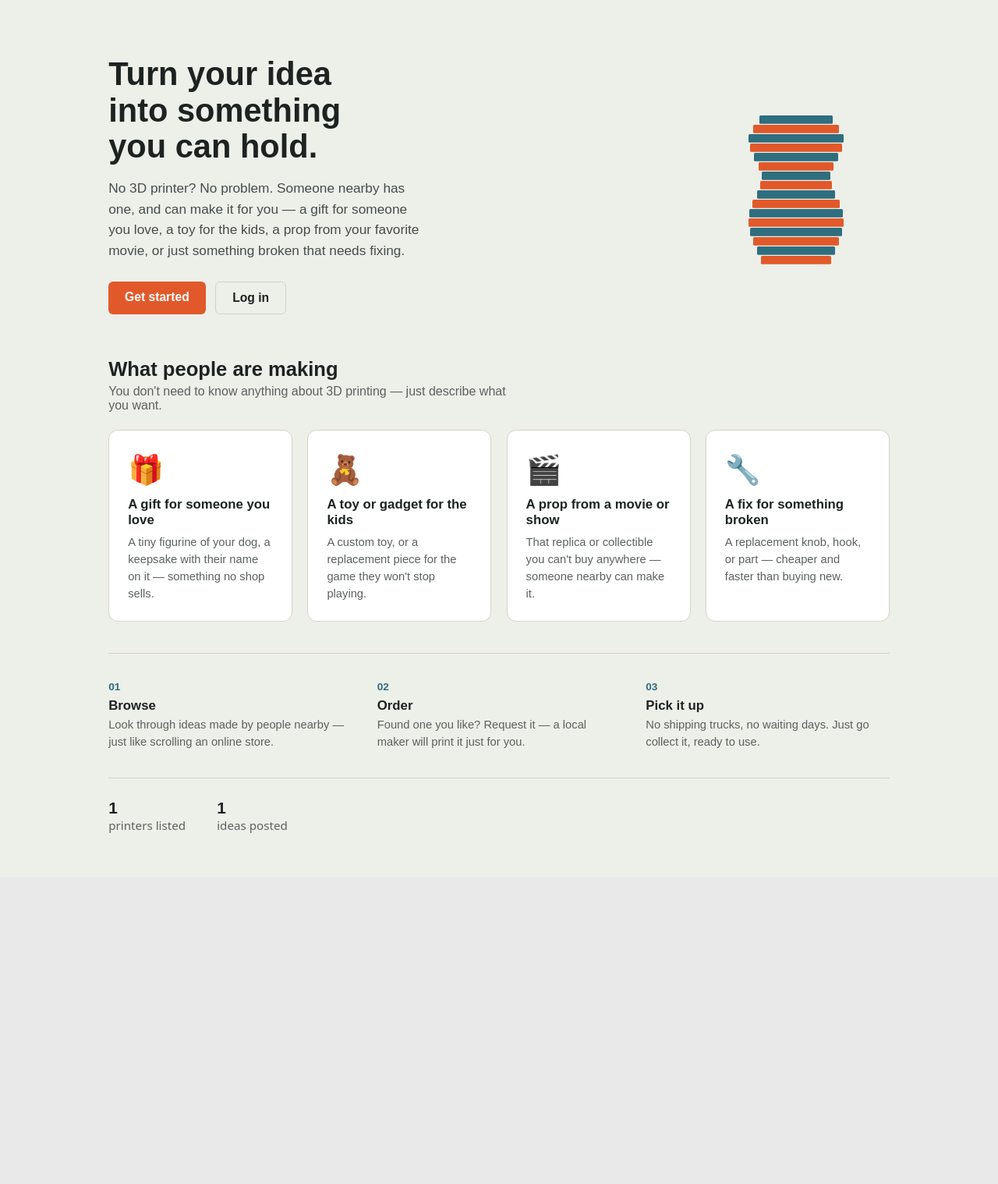
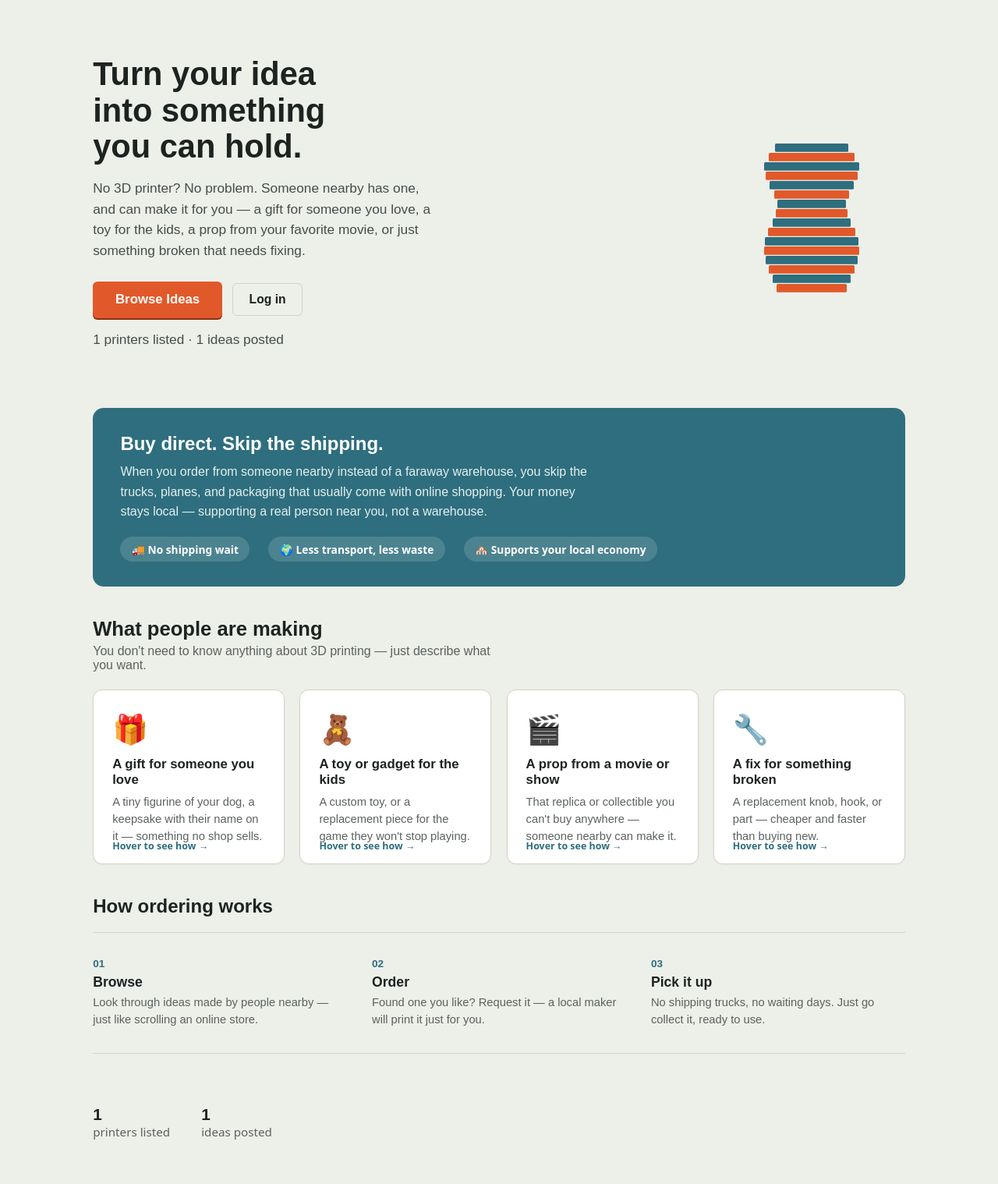
Before and after one commit to HappyMe2030/Just4fun, a Flask app: template templates/home.html in a window 1280 px wide. Shown: the part 54-1572 px from the top of the page at 78% size. Before the commit the page ends 1122 px from the top, so only its background shows below. Run offline with Flask 3, Linux system fonts and the light colour scheme; the template is opened without the code that fills it: most values are stand-ins (such as "Sample title", 1, 10 or a date in 2020); parts of the project's set-up code (start-up, migrations or seed data) failed here and were passed over; some libraries are stand-ins or nearby versions.

Commit message:
Add files via upload

```diff
--- a/templates/home.html
+++ b/templates/home.html
@@ -1,16 +1,19 @@
 {#
   Design notes (kept for future passes):
-  Color: --ink #1C2321 (warm charcoal), --bg #EDEFE9 (pale sage-grey, cooler
-    than the cliché warm cream), --accent #E1592A (hot-extruded PLA orange,
-    more saturated/red than a terracotta clay tone), --accent2 #2E6E7E
-    (blueprint teal), --line #D6D2C4.
-  Type: "Space Grotesk" for display/headline (technical, blueprint feel),
-    "IBM Plex Sans" for body (engineering-adjacent, distinct weight).
-  Layout: asymmetric hero, left-aligned copy + right-side SVG of a print
-    literally building up in cross-section layers, bottom to top — the
-    single orchestrated on-load animation, grounded in the actual subject
-    rather than decorative. "How it works" uses numbers because it truly
-    is a 3-step sequence.
+  Color: --ink #1C2321 (warm charcoal), --bg #EDEFE9 (pale sage-grey), --accent
+    #E1592A (hot-extruded PLA orange — doubles nicely as a familiar "shop CTA"
+    orange for e-commerce-literate visitors), --accent2 #2E6E7E (teal), --line
+    #D6D2C4.
+  Type: "Space Grotesk" for display/headline, "IBM Plex Sans" for body.
+  This pass leans the layout toward familiar online-shopping patterns (a
+  product-grid-like idea section, a single primary "shop now" CTA, trust
+  badges) for visitors who know Amazon-style shopping but not 3D printing —
+  so jargon (materials, build volume, technology) stays out of this page
+  entirely and lives only on the actual forms. The per-example hover reveal
+  teaches the two real flows (contact-the-owner vs. browse-and-order) without
+  more reading; the mission band explains *why* (skips shipping, keeps money
+  local) since that's the actual pitch for buying from a nearby maker instead
+  of a warehouse.
 #}
 {% extends "base.html" %}
 {% block content %}
@@ -27,15 +30,15 @@
   @import url('https://fonts.googleapis.com/css2?family=Space+Grotesk:wght@500;600;700&family=IBM+Plex+Sans:wght@400;500&display=swap');
 
   body { background: var(--bg); }
-  main { max-width: 1040px; }
+  main { max-width: 1080px; }
 
   .landing h1, .landing h2, .landing h3 { font-family: 'Space Grotesk', sans-serif; color: var(--ink); }
   .landing p, .landing a, .landing li { font-family: 'IBM Plex Sans', sans-serif; }
 
-  .hero { display: flex; align-items: center; gap: 2.5rem; padding: 2.5rem 0 3rem; }
+  .hero { display: flex; align-items: center; gap: 2.5rem; padding: 2.5rem 0 2.5rem; }
   .hero-copy { flex: 1 1 340px; }
-  .hero-copy h1 { font-size: 2.6rem; line-height: 1.12; font-weight: 700; margin: 0 0 1rem; max-width: 15ch; }
-  .hero-copy p { font-size: 1.08rem; line-height: 1.55; color: #454e4b; max-width: 42ch; margin: 0 0 1.6rem; }
+  .hero-copy h1 { font-size: 2.6rem; line-height: 1.12; font-weight: 700; margin: 0 0 1rem; max-width: 16ch; }
+  .hero-copy p { font-size: 1.08rem; line-height: 1.55; color: #454e4b; max-width: 46ch; margin: 0 0 1.6rem; }
   .hero-art { flex: 0 0 240px; }
   .hero-art svg { width: 100%; height: auto; }
   .layer {
@@ -53,52 +56,81 @@
     .layer { animation: none; opacity: 1; }
   }
 
-  .cta-row { display: flex; gap: 0.8rem; flex-wrap: wrap; }
+  .cta-row { display: flex; gap: 0.8rem; flex-wrap: wrap; align-items: center; }
   .cta-primary, .cta-secondary {
-    font-family: 'Space Grotesk', sans-serif; font-weight: 600; font-size: 0.98rem;
+    font-family: 'Space Grotesk', sans-serif; font-weight: 600;
     padding: 0.7rem 1.3rem; border-radius: 6px; text-decoration: none; display: inline-block;
   }
-  .cta-primary { background: var(--accent); color: white; }
+  .cta-primary { background: var(--accent); color: white; font-size: 1.05rem; padding: 0.85rem 1.8rem;
+                 box-shadow: 0 2px 0 var(--accent-ink); }
   .cta-primary:hover { background: var(--accent-ink); }
-  .cta-secondary { background: transparent; color: var(--ink); border: 1.5px solid var(--line); }
+  .cta-secondary { background: transparent; color: var(--ink); border: 1.5px solid var(--line); font-size: 0.98rem; }
   .cta-secondary:hover { border-color: var(--ink); }
+  .trust-line { font-size: 0.86rem; color: #6b726e; }
 
+  /* mission band */
+  .mission { background: var(--accent2); color: white; border-radius: 14px;
+             padding: 2rem 2.2rem; margin: 0.5rem 0 2.5rem; }
+  .mission h2 { color: white; font-size: 1.5rem; margin: 0 0 0.6rem; }
+  .mission p { color: #e4f0ee; font-size: 1rem; line-height: 1.6; max-width: 70ch; margin: 0 0 1.2rem; }
+  .mission-badges { display: flex; gap: 1.5rem; flex-wrap: wrap; }
+  .mission-badges span { background: rgba(255,255,255,0.14); border-radius: 20px;
+                          padding: 0.4rem 0.9rem; font-size: 0.86rem; font-weight: 600; }
+
+  /* how it works, retail framing */
+  .how-it-works-wrap { margin-bottom: 2.5rem; }
+  .how-it-works-wrap > h2 { font-size: 1.5rem; margin: 0 0 1.2rem; }
   .how-it-works { border-top: 1px solid var(--line); border-bottom: 1px solid var(--line);
-                   padding: 2.2rem 0; display: flex; gap: 2rem; flex-wrap: wrap; }
+                   padding: 2rem 0; display: flex; gap: 2rem; flex-wrap: wrap; }
   .step { flex: 1 1 220px; }
   .step .num { font-family: 'Space Grotesk', sans-serif; font-weight: 700; font-size: 0.85rem;
                color: var(--accent2); display: block; margin-bottom: 0.4rem; }
-  .step h3 { font-size: 1.05rem; margin: 0 0 0.3rem; }
+  .step h3 { font-size: 1.1rem; margin: 0 0 0.3rem; }
   .step p { font-size: 0.92rem; color: #5b625f; margin: 0; line-height: 1.45; }
 
+  /* use-case examples with hover-reveal steps */
   .examples { margin: 0.5rem 0 2.5rem; }
   .examples h2 { font-size: 1.6rem; margin: 0 0 0.3rem; }
   .examples > p { color: #5b625f; margin: 0 0 1.4rem; max-width: 60ch; font-size: 1rem; }
   .examples-grid { display: grid; grid-template-columns: repeat(auto-fit, minmax(220px, 1fr)); gap: 1.2rem; }
-  .example-card { background: var(--surface); border: 1px solid var(--line); border-radius: 12px; padding: 1.5rem; }
+  .example-card { position: relative; background: var(--surface); border: 1px solid var(--line);
+                   border-radius: 12px; padding: 1.5rem; min-height: 210px; overflow: hidden;
+                   box-shadow: 0 1px 3px rgba(0,0,0,0.04); transition: box-shadow 0.15s ease; }
+  .example-card:hover { box-shadow: 0 4px 14px rgba(0,0,0,0.1); }
   .example-card .emoji { font-size: 2.3rem; display: block; margin-bottom: 0.7rem; }
   .example-card h3 { font-size: 1.05rem; margin: 0 0 0.4rem; }
   .example-card p { font-size: 0.92rem; color: #5b625f; line-height: 1.5; margin: 0; }
+  .example-card .hint { position: absolute; bottom: 0.9rem; left: 1.5rem; right: 1.5rem;
+                         font-size: 0.78rem; color: var(--accent2); font-weight: 600; }
+  .example-steps { position: absolute; inset: 0; background: var(--ink); color: white;
+                    padding: 1.4rem 1.5rem; opacity: 0; pointer-events: none;
+                    transition: opacity 0.18s ease; display: flex; flex-direction: column; justify-content: center; }
+  .example-card:hover .example-steps { opacity: 1; pointer-events: auto; }
+  .example-steps ol { margin: 0; padding-left: 1.15rem; font-size: 0.88rem; line-height: 1.7; }
 
   .stats { display: flex; gap: 2.5rem; padding: 1.6rem 0; color: #5b625f; font-size: 0.95rem; }
   .stats strong { font-family: 'Space Grotesk', sans-serif; color: var(--ink); font-size: 1.3rem; display: block; }
 
-  .panels { display: flex; gap: 1.2rem; flex-wrap: wrap; margin-top: 0.5rem; }
-  .panel { flex: 1 1 260px; background: var(--surface); border: 1px solid var(--line);
-           border-radius: 10px; padding: 1.6rem; }
-  .panel h3 { margin: 0 0 0.4rem; }
-  .panel p { color: #5b625f; font-size: 0.94rem; line-height: 1.5; margin: 0 0 1.1rem; }
+  /* logged-in: idea shelf gets the visual weight, setup links stay small */
+  .pick-idea { margin: 0.5rem 0 2rem; padding: 2.2rem; background: var(--ink); border-radius: 14px; }
+  .pick-idea h2 { color: var(--surface); font-size: 1.9rem; margin: 0 0 0.3rem; }
+  .pick-idea > p { color: #cfd4d1; margin: 0 0 1.4rem; }
+  .idea-grid { display: grid; grid-template-columns: repeat(auto-fill, minmax(200px, 1fr)); gap: 1.1rem; }
+  .idea-card { background: var(--surface); border-radius: 10px; overflow: hidden; text-decoration: none;
+               color: var(--ink); display: block; box-shadow: 0 2px 6px rgba(0,0,0,0.15);
+               transition: transform 0.12s ease; }
+  .idea-card:hover { transform: translateY(-2px); }
+  .idea-card img { width: 100%; height: 120px; object-fit: cover; display: block; }
+  .idea-card .idea-card-body { padding: 0.8rem 0.9rem; }
+  .idea-card h3 { font-size: 0.95rem; margin: 0 0 0.3rem; }
+  .idea-card .stars { color: var(--accent-ink); font-weight: 600; font-size: 0.88rem; }
+  .see-all { display: inline-block; margin-top: 1.4rem; color: var(--surface); font-weight: 600;
+             text-decoration: none; border-bottom: 1.5px solid rgba(255,255,255,0.5); }
+  .see-all:hover { border-color: white; }
 
-  .pick-idea { margin-top: 2.5rem; padding: 2rem; background: var(--ink); border-radius: 12px; }
-  .pick-idea h2 { color: var(--surface); font-size: 1.7rem; margin: 0 0 0.3rem; }
-  .pick-idea > p { color: #cfd4d1; margin: 0 0 1.4rem; }
-  .idea-grid { display: grid; grid-template-columns: repeat(auto-fill, minmax(220px, 1fr)); gap: 1.1rem; }
-  .idea-card { background: var(--surface); border-radius: 10px; overflow: hidden; text-decoration: none;
-               color: var(--ink); display: block; }
-  .idea-card img { width: 100%; height: 130px; object-fit: cover; display: block; }
-  .idea-card .idea-card-body { padding: 0.9rem 1rem; }
-  .idea-card h3 { font-size: 1rem; margin: 0 0 0.3rem; }
-  .idea-card .stars { color: var(--accent-ink); font-weight: 600; font-size: 0.9rem; }
+  .quick-links { display: flex; gap: 1.8rem; flex-wrap: wrap; margin: 0 0 2.5rem; }
+  .quick-links a { color: var(--accent2); text-decoration: none; font-weight: 600; font-size: 0.92rem; }
+  .quick-links a:hover { text-decoration: underline; }
 
   @media (max-width: 700px) {
     .hero { flex-direction: column; }
@@ -136,27 +168,12 @@
     </div>
 
     {% if not has_location %}
-      <div class="panels" style="margin-bottom:1.5rem;">
-        <div class="panel">
-          <h3>{{ t('home.set_location') }}</h3>
+      <div class="mission" style="background: var(--accent-ink);">
+        <h2>{{ t('home.set_location') }}</h2>
         <p>{{ t('home.set_location_sub') }}</p>
         <a class="cta-primary" href="{{ url_for('profile') }}">{{ t('home.set_location_btn') }}</a>
       </div>
-      </div>
     {% endif %}
-
-    <div class="panels">
-      <div class="panel">
-        <h3>{{ t('home.post_idea_title') }}</h3>
-        <p>{{ t('home.post_idea_sub') }}</p>
-        <a class="cta-secondary" href="{{ url_for('add_project') }}">{{ t('home.post_idea_btn') }}</a>
-      </div>
-      <div class="panel">
-        <h3>{{ t('home.own_printer_title') }}</h3>
-        <p>{{ t('home.own_printer_sub') }}</p>
-        <a class="cta-secondary" href="{{ url_for('add_printer') }}">{{ t('home.add_printer_btn') }}</a>
-      </div>
-    </div>
 
     {% if top_ideas %}
       <div class="pick-idea">
@@ -176,17 +193,34 @@
             </a>
           {% endfor %}
         </div>
+        <a class="see-all" href="{{ url_for('list_projects') }}">{{ t('home.see_all_ideas') }}</a>
       </div>
     {% endif %}
+
+    <div class="quick-links">
+      <a href="{{ url_for('add_project') }}">{{ t('home.quick_post_idea') }}</a>
+      <a href="{{ url_for('add_printer') }}">{{ t('home.quick_add_printer') }}</a>
+    </div>
+
+    <div class="mission">
+      <h2>{{ t('home.mission_title') }}</h2>
+      <p>{{ t('home.mission_body') }}</p>
+      <div class="mission-badges">
+        <span>{{ t('home.mission_badge1') }}</span>
+        <span>{{ t('home.mission_badge2') }}</span>
+        <span>{{ t('home.mission_badge3') }}</span>
+      </div>
+    </div>
   {% else %}
     <div class="hero">
       <div class="hero-copy">
         <h1>{{ t('home.hero_title') }}</h1>
         <p>{{ t('home.hero_sub') }}</p>
         <div class="cta-row">
-          <a class="cta-primary" href="{{ url_for('login') }}">{{ t('home.get_started') }}</a>
+          <a class="cta-primary" href="{{ url_for('login') }}">{{ t('home.browse_cta') }}</a>
           <a class="cta-secondary" href="{{ url_for('login') }}">{{ t('home.login') }}</a>
         </div>
+        <p class="trust-line" style="margin-top:0.9rem;">{{ printer_count }} {{ t('home.stat_printers') }} · {{ project_count }} {{ t('home.stat_ideas') }}</p>
       </div>
       <div class="hero-art" aria-hidden="true">
         <svg viewBox="0 0 240 210" xmlns="http://www.w3.org/2000/svg">
@@ -210,33 +244,85 @@
       </div>
     </div>
 
+    <div class="mission">
+      <h2>{{ t('home.mission_title') }}</h2>
+      <p>{{ t('home.mission_body') }}</p>
+      <div class="mission-badges">
+        <span>{{ t('home.mission_badge1') }}</span>
+        <span>{{ t('home.mission_badge2') }}</span>
+        <span>{{ t('home.mission_badge3') }}</span>
+      </div>
+    </div>
+
     <div class="examples">
       <h2>{{ t('home.examples_title') }}</h2>
       <p>{{ t('home.examples_sub') }}</p>
       <div class="examples-grid">
         <div class="example-card">
+          <div>
             <span class="emoji">{{ t('home.example1_emoji') }}</span>
             <h3>{{ t('home.example1_title') }}</h3>
             <p>{{ t('home.example1_sub') }}</p>
           </div>
+          <span class="hint">{{ t('home.hover_hint') }}</span>
+          <div class="example-steps">
+            <ol>
+              <li>{{ t('home.example1_step1') }}</li>
+              <li>{{ t('home.example1_step2') }}</li>
+              <li>{{ t('home.example1_step3') }}</li>
+            </ol>
+          </div>
+        </div>
         <div class="example-card">
+          <div>
             <span class="emoji">{{ t('home.example2_emoji') }}</span>
             <h3>{{ t('home.example2_title') }}</h3>
             <p>{{ t('home.example2_sub') }}</p>
           </div>
+          <span class="hint">{{ t('home.hover_hint') }}</span>
+          <div class="example-steps">
+            <ol>
+              <li>{{ t('home.example2_step1') }}</li>
+              <li>{{ t('home.example2_step2') }}</li>
+              <li>{{ t('home.example2_step3') }}</li>
+            </ol>
+          </div>
+        </div>
         <div class="example-card">
+          <div>
             <span class="emoji">{{ t('home.example3_emoji') }}</span>
             <h3>{{ t('home.example3_title') }}</h3>
             <p>{{ t('home.example3_sub') }}</p>
           </div>
+          <span class="hint">{{ t('home.hover_hint') }}</span>
+          <div class="example-steps">
+            <ol>
+              <li>{{ t('home.example3_step1') }}</li>
+              <li>{{ t('home.example3_step2') }}</li>
+              <li>{{ t('home.example3_step3') }}</li>
+            </ol>
+          </div>
+        </div>
         <div class="example-card">
+          <div>
             <span class="emoji">{{ t('home.example4_emoji') }}</span>
             <h3>{{ t('home.example4_title') }}</h3>
             <p>{{ t('home.example4_sub') }}</p>
           </div>
+          <span class="hint">{{ t('home.hover_hint') }}</span>
+          <div class="example-steps">
+            <ol>
+              <li>{{ t('home.example4_step1') }}</li>
+              <li>{{ t('home.example4_step2') }}</li>
+              <li>{{ t('home.example4_step3') }}</li>
+            </ol>
+          </div>
+        </div>
       </div>
     </div>
 
+    <div class="how-it-works-wrap">
+      <h2>{{ t('home.how_title') }}</h2>
       <div class="how-it-works">
         <div class="step">
           <span class="num">01</span>
@@ -254,6 +340,7 @@
           <p>{{ t('home.step3_sub') }}</p>
         </div>
       </div>
+    </div>
 
     <div class="stats">
       <div><strong>{{ printer_count }}</strong> {{ t('home.stat_printers') }}</div>
```
Lines whose indentation alone changed are shown as unchanged.
